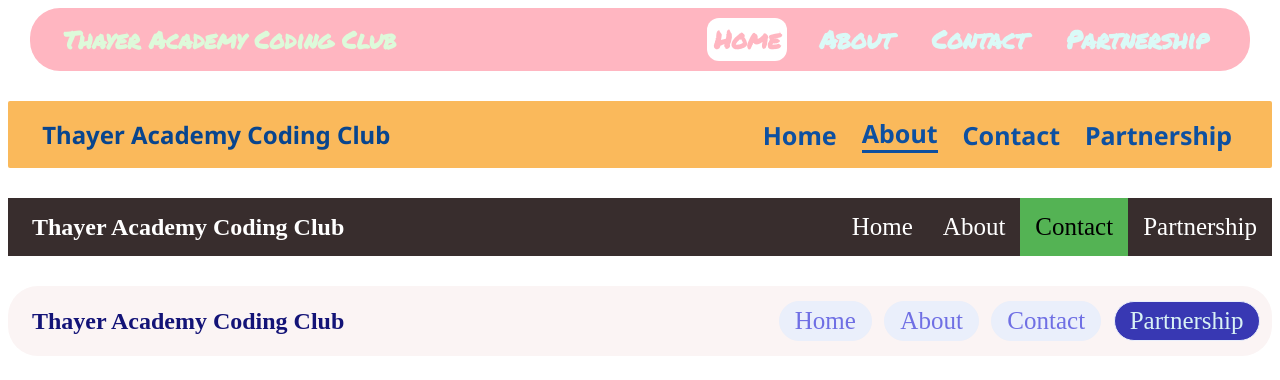
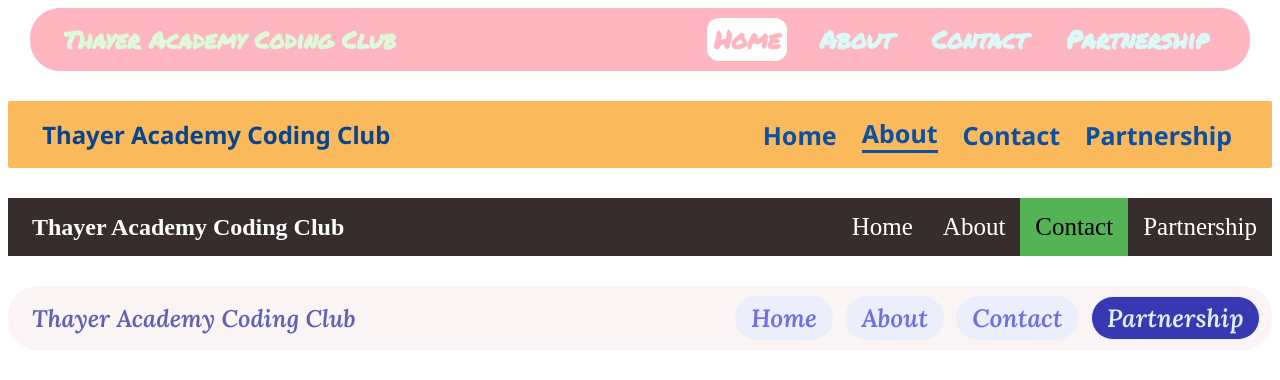
Before and after one commit to talkative-egg/navbars, a plain HTML site: page docs/index.html in a window 1280 px wide. Drawn offline with Linux system fonts and the light colour scheme.

Commit message:
updated font for fourth nav bar

```diff
--- a/docs/index.html
+++ b/docs/index.html
@@ -2,7 +2,7 @@
 <html lang="en">
     <head>
         <link rel="preconnect" href="https://fonts.gstatic.com">
-        <link href="https://fonts.googleapis.com/css2?family=Permanent+Marker&family=Noto+Sans:wght@700&display=swap" rel="stylesheet">
+        <link href="https://fonts.googleapis.com/css2?family=Permanent+Marker&family=Noto+Sans:wght@700&family=Lora:ital,wght@1,600&display=swap" rel="stylesheet">
         <link href="styles.css" rel="stylesheet">
         <title>Nav Bars</title>
     </head>
--- a/docs/styles.css
+++ b/docs/styles.css
@@ -104,6 +104,7 @@
     background-color: #fbf4f4;
     margin-top: 30px;
     border-radius: 30px;
+    font-family: 'Lora', serif;
 
     display: flex;
     flex-direction: row;
@@ -112,12 +113,12 @@
 
 #fourth h1{
     margin: auto auto auto 1em;
-    color: #131377;
+    color: #6060bb;
 }
 
 #fourth a{
     font-size: 25px;
-    margin: 15px 0.5em 15px 0;
+    margin: 10px 0.5em 10px 0;
     background-color: #eaeffb;
     padding: 5px 15px;
     border-radius: 30px;
```
